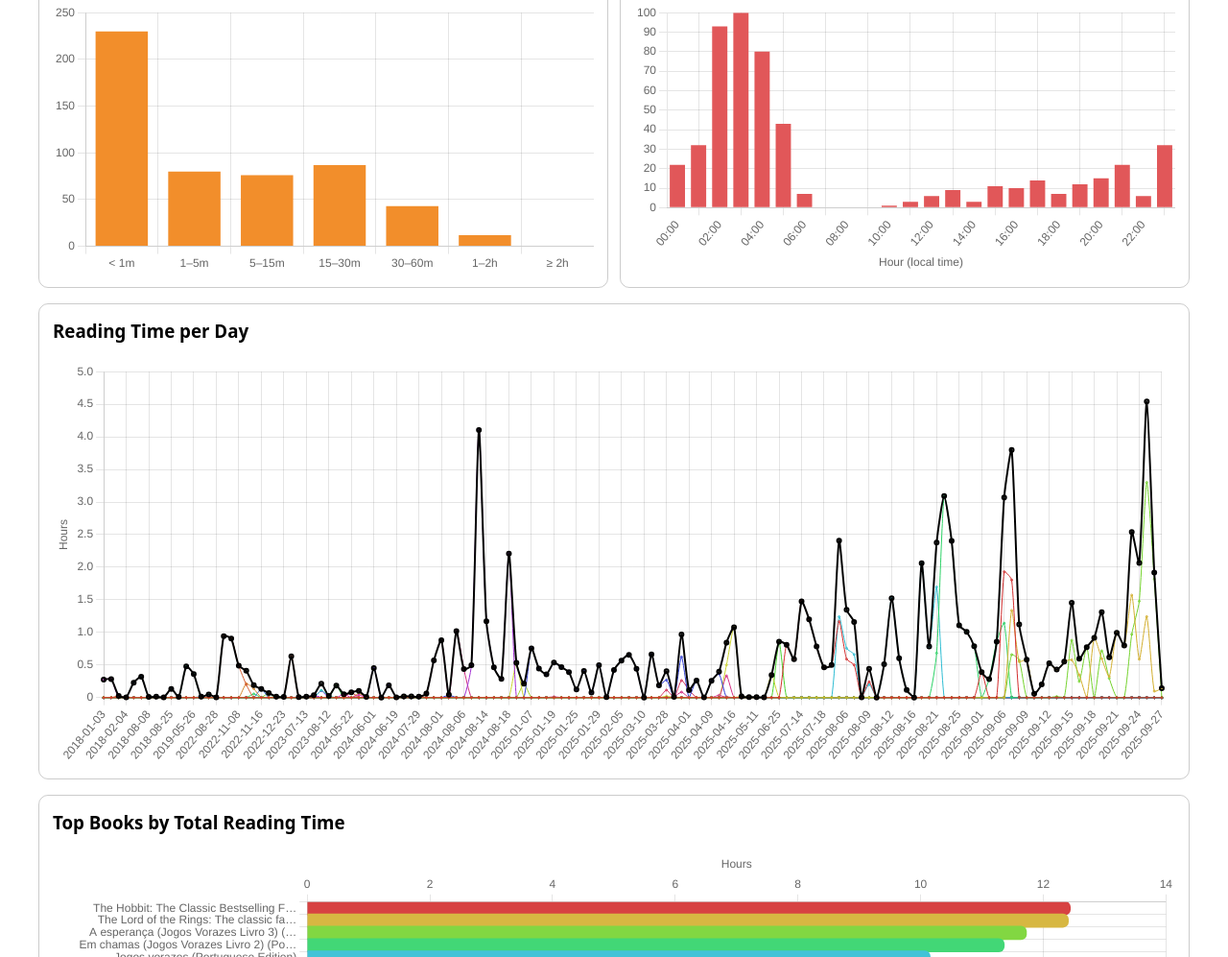
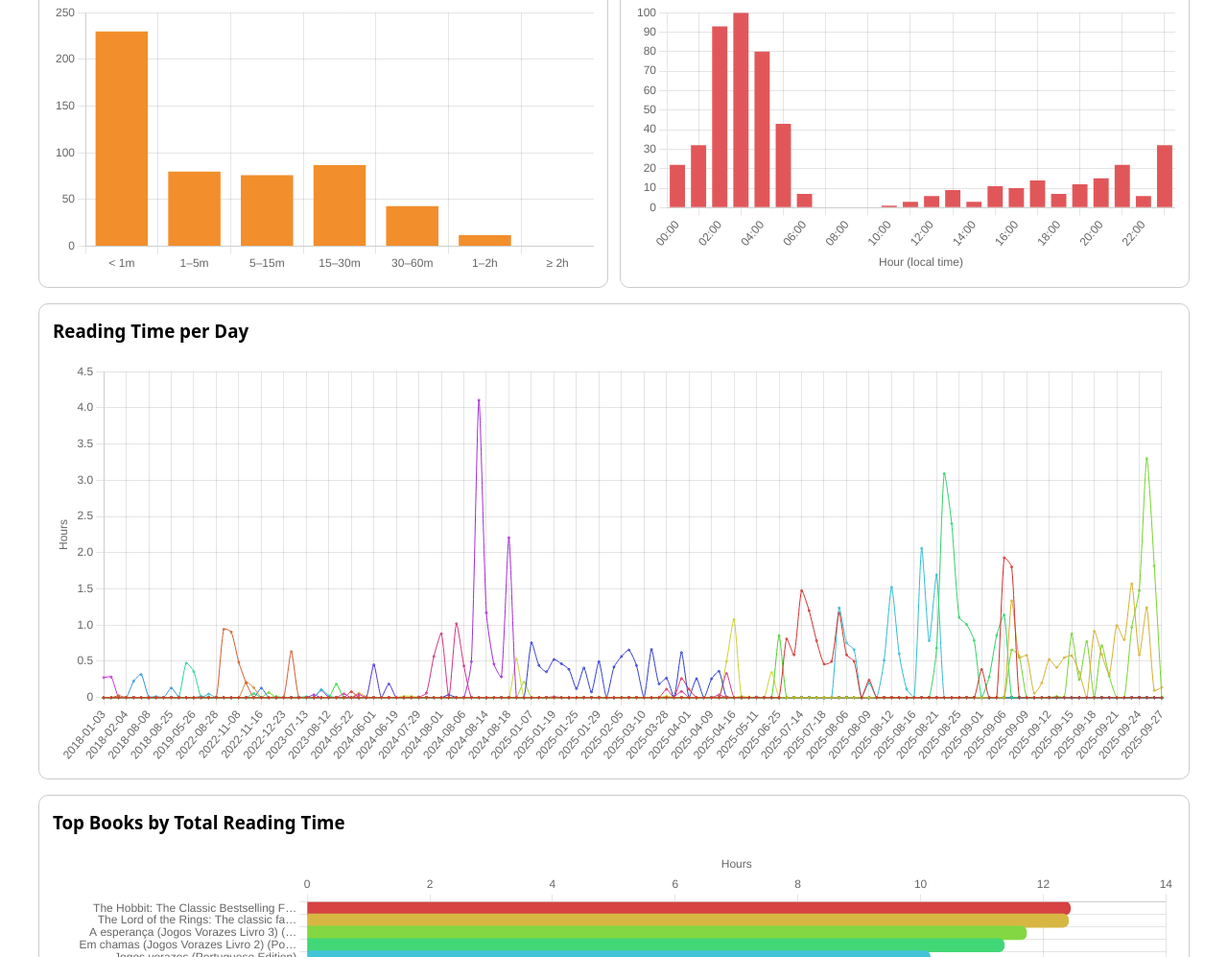
Before and after one commit to joaorafaelm/kindle-insights, a plain HTML site: page index.html in a window 1280 px wide. Shown: the part 415-1412 px from the top of the page at 96% size. Drawn offline with nearby package versions, Linux system fonts and the light colour scheme.

Commit message:
refactor: remove total hours per day calculation and dataset from index.html

```diff
--- a/index.html
+++ b/index.html
@@ -328,8 +328,6 @@
 
       const labels = Array.from(agg.perDay.keys()).sort();
 
-      // Total hours per day (all books)
-      const totalData = labels.map(k => (agg.perDay.get(k) || 0) / 3600000);
 
       // Top N books by total reading time
       const allBookEntries = Array.from(agg.perBook.entries()).sort((a, b) => b[1].ms - a[1].ms);
@@ -348,18 +346,8 @@
         fill: false
       }));
 
-      const totalDataset = {
-        label: 'Total',
-        data: totalData,
-        borderColor: '#000',
-        backgroundColor: 'transparent',
-        tension: 0.2,
-        fill: false,
-        borderWidth: 2,
-        pointRadius: 2
-      };
 
-      const datasets = [totalDataset, ...bookDatasets];
+      const datasets = [...bookDatasets];
       if (state.perDayFocusLabel) {
         const has = datasets.some(ds => ds.label === state.perDayFocusLabel);
         if (has) {
```
